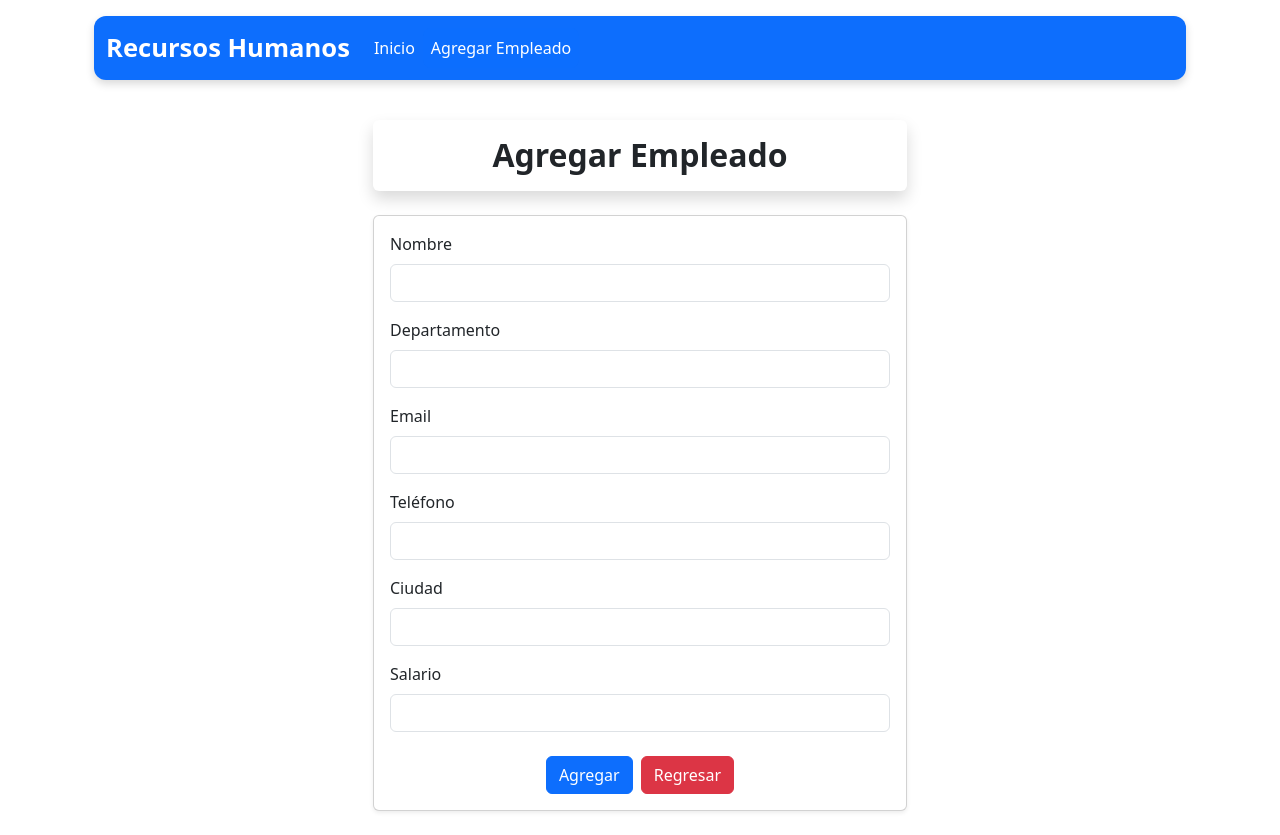
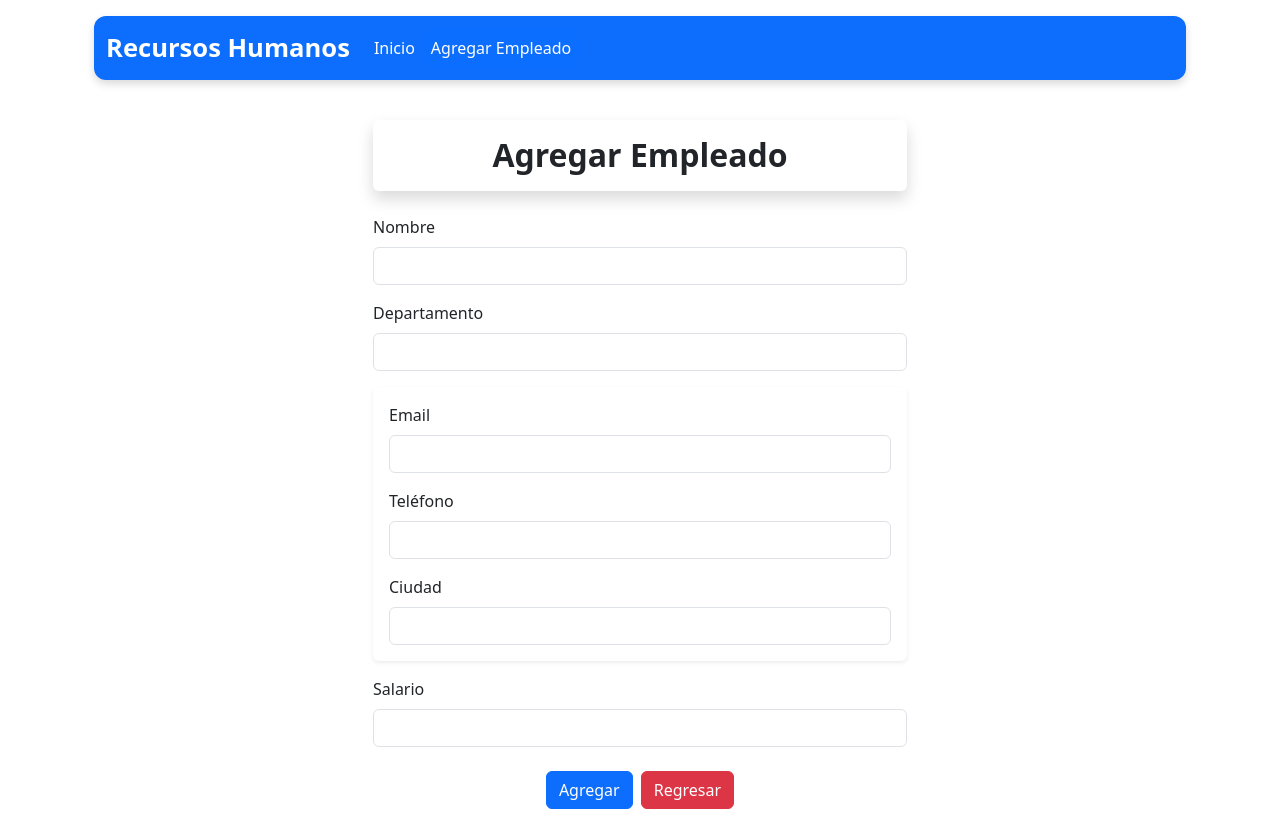
Before and after one commit to Edwin-Gc/frontend-react-recursosH, a React (Create React App) app: page /agregar in a window 1280 px wide. Built offline with nearby package versions, Linux system fonts and the light colour scheme.

Commit message:
Build y código fuente listos para producción

```diff
--- a/src/Empleados/AgregarEmpleados.js
+++ b/src/Empleados/AgregarEmpleados.js
@@ -29,23 +29,22 @@ export default function AgregarEmpleado() {
   };
 
 
+
   return (
     <div className="container py-4">
       <div className="row justify-content-center">
         <div className="col-md-8 col-lg-6">
+
           {/* Caja del título */}
           <div className="bg-white shadow p-3 mb-4 rounded text-center">
             <h2 className="fw-bold m-0">Agregar Empleado</h2>
           </div>
 
-          {/* Formulario con estilos */}
-          <div className="card shadow-sm rounded">
-            <div className="card-body">
+          {/* Formulario */}
           <form onSubmit={onSubmit}>
+            {/* Campo: Nombre */}
             <div className="mb-3">
-                  <label htmlFor="nombre" className="form-label">
-                    Nombre
-                  </label>
+              <label htmlFor="nombre" className="form-label">Nombre</label>
               <input
                 type="text"
                 className="form-control"
@@ -57,10 +56,9 @@ export default function AgregarEmpleado() {
               />
             </div>
 
+            {/* Campo: Departamento */}
             <div className="mb-3">
-                  <label htmlFor="departamento" className="form-label">
-                    Departamento
-                  </label>
+              <label htmlFor="departamento" className="form-label">Departamento</label>
               <input
                 type="text"
                 className="form-control"
@@ -71,10 +69,10 @@ export default function AgregarEmpleado() {
               />
             </div>
 
+            {/* Caja con Email, Teléfono, Ciudad */}
+            <div className="bg-white shadow-sm p-3 mb-3 rounded">
               <div className="mb-3">
-                  <label htmlFor="email" className="form-label">
-                    Email
-                  </label>
+                <label htmlFor="email" className="form-label">Email</label>
                 <input
                   type="text"
                   className="form-control"
@@ -86,9 +84,7 @@ export default function AgregarEmpleado() {
               </div>
 
               <div className="mb-3">
-                  <label htmlFor="telefono" className="form-label">
-                    Teléfono
-                  </label>
+                <label htmlFor="telefono" className="form-label">Teléfono</label>
                 <input
                   type="text"
                   className="form-control"
@@ -99,10 +95,8 @@ export default function AgregarEmpleado() {
                 />
               </div>
 
-                <div className="mb-3">
-                  <label htmlFor="ciudad" className="form-label">
-                    Ciudad
-                  </label>
+              <div className="mb-0">
+                <label htmlFor="ciudad" className="form-label">Ciudad</label>
                 <input
                   type="text"
                   className="form-control"
@@ -112,11 +106,11 @@ export default function AgregarEmpleado() {
                   onChange={onInputChange}
                 />
               </div>
+            </div>
 
+            {/* Campo: Salario */}
             <div className="mb-4">
-                  <label htmlFor="salario" className="form-label">
-                    Salario
-                  </label>
+              <label htmlFor="salario" className="form-label">Salario</label>
               <input
                 type="number"
                 step="any"
@@ -128,17 +122,13 @@ export default function AgregarEmpleado() {
               />
             </div>
 
+            {/* Botones */}
             <div className="text-center">
-                  <button type="submit" className="btn btn-primary me-2">
-                    Agregar
-                  </button>
-                  <a href="/" className="btn btn-danger">
-                    Regresar
-                  </a>
+              <button type="submit" className="btn btn-primary me-2">Agregar</button>
+              <a href="/" className="btn btn-danger">Regresar</a>
             </div>
           </form>
-            </div>
-          </div>
+
         </div>
       </div>
     </div>
```
Lines whose indentation alone changed are shown as unchanged.
